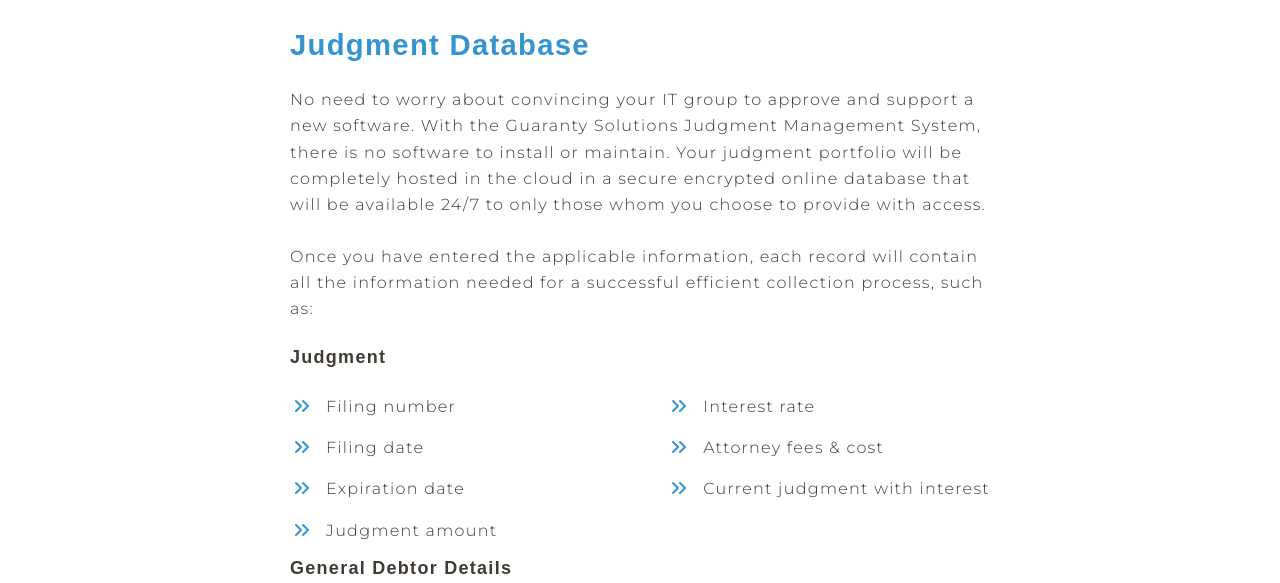
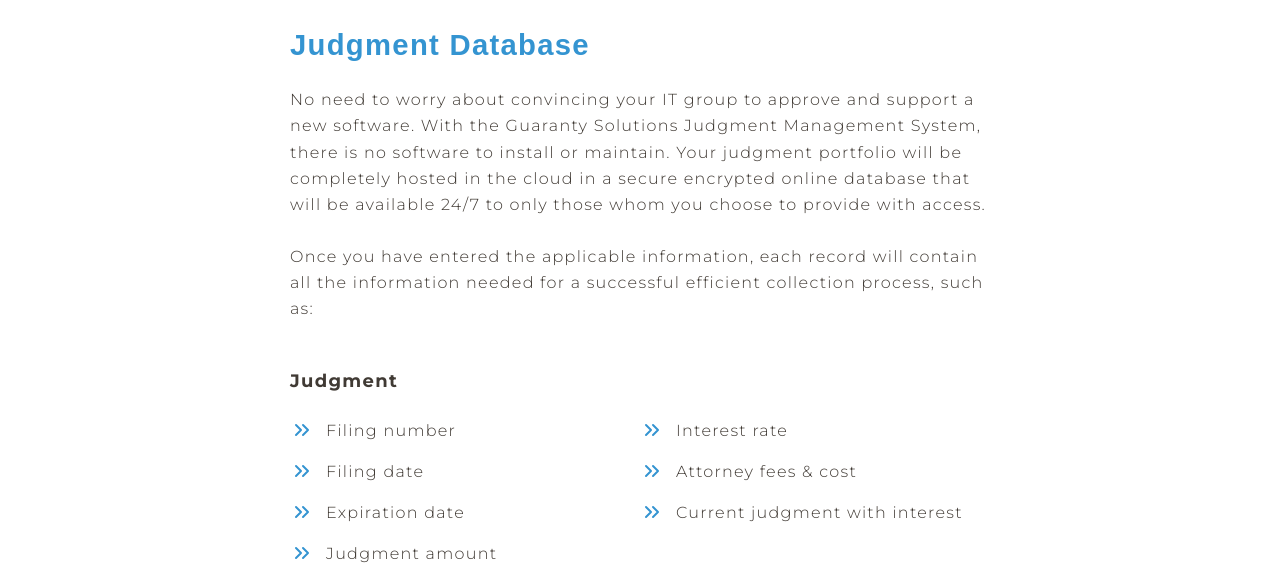
Before and after one commit to thetrevoradams/gs, a Gatsby site: page /you-manage in a window 1280 px wide. Shown: the part 217-800 px from the top of the page. Built offline with nearby package versions, Linux system fonts and the light colour scheme; Gatsby itself is replaced by a stand-in of ours; a web font is replaced by a local one.

Commit message:
style updates

```diff
--- a/src/components/overview-card.js
+++ b/src/components/overview-card.js
@@ -15,6 +15,7 @@
 `
 
 const h3Style = css`
+  font-family: 'Montserrat';
   text-transform: uppercase;
   font-weight: bold;
   font-size: 22px;
--- a/src/components/sub-nav.js
+++ b/src/components/sub-nav.js
@@ -11,7 +11,7 @@
   align-items: center;
   padding: 20px 40px;
 
-  @media (max-width: 900px) {
+  @media (max-width: 1000px) {
     flex-direction: column;
     justify-content: center;
     div:first-of-type {
@@ -35,11 +35,19 @@
   font-weight: bold;
   font-size: 40px;
   letter-spacing: 0.08em;
+  white-space: nowrap;
   text-transform: uppercase;
   position: relative;
   top: 5px;
   flex: 1;
   color: #525252;
+  @media (max-width: 580px) {
+    font-size: 35px;
+  }
+  @media (max-width: 350px) {
+    font-size: 30px;
+  }
+
 `
 
 const SubNav = ({ children, navTitle }) => (
--- a/src/pages/index.js
+++ b/src/pages/index.js
@@ -60,6 +60,7 @@
               margin: '50px 0px',
               textAlign: 'center',
               fontWeight: 300,
+              fontFamily: 'Montserrat',
             }}
           >
             COMPARISON
--- a/src/pages/you-manage/index.js
+++ b/src/pages/you-manage/index.js
@@ -19,6 +19,7 @@
   display: flex;
   flex-direction: column;
   max-width: 75%;
+  width: 500px;
   @media (max-width: 750px) {
     width: 391px;
     max-width: 100%;
@@ -40,7 +41,14 @@
 const YouManage = () => (
   <Layout subNav="youManage">
     <SEO title="Overview - You Manage" />
-    <main className="textContainer">
+    <main className="textContainer" css={
+      css`
+        h4 {
+          margin-top: 50px;
+          font-family: 'Montserrat'
+        }
+      `
+    }>
       <h2 className="blueColor">Judgment Database</h2>
       <p>
         No need to worry about convincing your IT group to approve and support a
```
